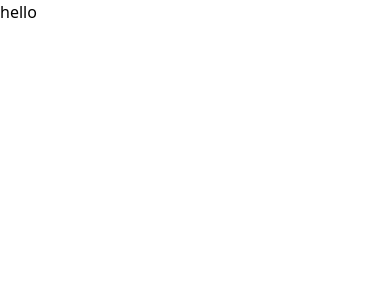
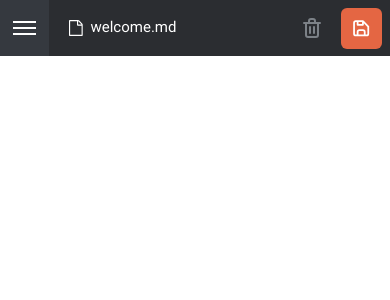
Before and after one commit to axseinga/in-browser-markdown-editor-app, a React (Vite) app: page / in a window 390 px wide. Shown: the top 300 px of the page. Built offline with nearby package versions, Linux system fonts and the light colour scheme.

Commit message:
add basic nav with mobile first

```diff
--- a/src/App.tsx
+++ b/src/App.tsx
@@ -1,8 +1,10 @@
+import { Nav } from "./components/nav";
 
 const App = () => {
+
   return (
     <div>
-      hello
+      <Nav/>
     </div>
   );
 };
--- /dev/null
+++ b/src/components/hamburger-menu.tsx
@@ -0,0 +1,38 @@
+type HamburgerMenuProps = {
+  isOpen: boolean;
+  setIsOpen: React.Dispatch<React.SetStateAction<boolean>>;
+};
+
+export const HambugerMenu = ({ isOpen, setIsOpen }: HamburgerMenuProps) => {
+  return (
+    <div className="flex h-14 w-14 items-center justify-center bg-customlightGrey-700">
+      <button
+        className="group relative flex h-[14px] w-[23px] flex-col items-center justify-between"
+        onClick={() => setIsOpen((prev) => !prev)}
+        aria-label="Toggle Menu"
+      >
+        <span
+          className={`block h-[2px] bg-white transition-all duration-300 ${
+            isOpen
+              ? "w-[23px] translate-y-[6px] rotate-45 group-hover:bg-white"
+              : "w-[23px] group-hover:bg-white"
+          }`}
+        ></span>
+        <span
+          className={`block h-[2px] bg-white transition-all duration-300 ${
+            isOpen
+              ? "w-[23px] opacity-0 group-hover:bg-white"
+              : "w-[23px] group-hover:bg-white"
+          }`}
+        ></span>
+        <span
+          className={`block h-[2px] bg-white transition-all duration-300 ${
+            isOpen
+              ? "w-[23px] -translate-y-[6px] -rotate-45 group-hover:bg-white"
+              : "w-[23px] group-hover:bg-white"
+          }`}
+        ></span>
+      </button>
+    </div>
+  );
+};
--- /dev/null
+++ b/src/components/icons/icon-delete.tsx
@@ -0,0 +1,22 @@
+type IconProps = {
+  color?: string;
+  title?: string;
+};
+
+export const IconDelete = ({ color = "#7C8187", title }: IconProps) => {
+  return (
+    <svg
+      width="18"
+      height="20"
+      xmlns="http://www.w3.org/2000/svg"
+      className="group"
+    >
+      {title && <title>{title}</title>}
+      <path
+        d="M7 16a1 1 0 0 0 1-1V9a1 1 0 1 0-2 0v6a1 1 0 0 0 1 1ZM17 4h-4V3a3 3 0 0 0-3-3H8a3 3 0 0 0-3 3v1H1a1 1 0 1 0 0 2h1v11a3 3 0 0 0 3 3h8a3 3 0 0 0 3-3V6h1a1 1 0 0 0 0-2ZM7 3a1 1 0 0 1 1-1h2a1 1 0 0 1 1 1v1H7V3Zm7 14a1 1 0 0 1-1 1H5a1 1 0 0 1-1-1V6h10v11Zm-3-1a1 1 0 0 0 1-1V9a1 1 0 0 0-2 0v6a1 1 0 0 0 1 1Z"
+        fill={color}
+        className="hover:fill-customOrange group-hover:fill-customOrange"
+      />
+    </svg>
+  );
+};
--- /dev/null
+++ b/src/components/icons/icon-document.tsx
@@ -0,0 +1,16 @@
+type IconProps = {
+  color?: string;
+  title?: string;
+};
+
+export const IconDocument = ({ color = "#FFFFFF", title }: IconProps) => {
+  return (
+    <svg width="14" height="16" xmlns="http://www.w3.org/2000/svg">
+      {title && <title>{title}</title>}
+      <path
+        d="M13.107 3.393c.167.167.31.393.429.678.119.286.178.548.178.786v10.286c0 .238-.083.44-.25.607a.827.827 0 0 1-.607.25h-12a.827.827 0 0 1-.607-.25.827.827 0 0 1-.25-.607V.857C0 .62.083.417.25.25A.827.827 0 0 1 .857 0h8c.238 0 .5.06.786.179.286.119.512.261.678.428l2.786 2.786ZM9.143 1.214v3.357H12.5c-.06-.172-.125-.294-.196-.366L9.509 1.411c-.072-.072-.194-.137-.366-.197Zm3.428 13.643V5.714H8.857a.827.827 0 0 1-.607-.25.827.827 0 0 1-.25-.607V1.143H1.143v13.714H12.57Z"
+        fill={color}
+      />
+    </svg>
+  );
+};
--- /dev/null
+++ b/src/components/icons/icon-save.tsx
@@ -0,0 +1,16 @@
+type IconProps = {
+  color?: string;
+  title?: string;
+};
+
+export const IconSave = ({ color = "#FFFFFF", title }: IconProps) => {
+  return (
+    <svg width="17" height="17" xmlns="http://www.w3.org/2000/svg">
+      {title && <title>{title}</title>}
+      <path
+        d="M15.91 5.931 10.575.598A.889.889 0 0 0 10.29.41.969.969 0 0 0 9.945.34H2.834A2.667 2.667 0 0 0 .167 3.007v10.666a2.667 2.667 0 0 0 2.667 2.667H13.5a2.667 2.667 0 0 0 2.667-2.667v-7.11a.889.889 0 0 0-.258-.632ZM5.5 2.118h3.556v1.778H5.5V2.118Zm5.334 12.444H5.5v-2.666c0-.491.398-.89.89-.89h3.555c.49 0 .889.399.889.89v2.666Zm3.555-.889c0 .491-.398.89-.889.89h-.889v-2.667a2.667 2.667 0 0 0-2.666-2.667H6.389a2.667 2.667 0 0 0-2.666 2.667v2.666h-.89a.889.889 0 0 1-.888-.889V3.007c0-.491.398-.89.889-.89h.889v2.667c0 .491.398.89.888.89h5.334c.49 0 .889-.399.889-.89V3.371l3.555 3.556v6.746Z"
+        fill={color}
+      />
+    </svg>
+  );
+};
--- /dev/null
+++ b/src/components/nav.tsx
@@ -0,0 +1,32 @@
+import { useState } from "react";
+import { IconDelete } from "@/components/icons/icon-delete";
+import { IconSave } from "@/components/icons/icon-save";
+import { IconDocument } from "@/components/icons/icon-document";
+import { HambugerMenu } from "./hamburger-menu";
+
+export const Nav = () => {
+  const [isOpen, setIsOpen] = useState(false);
+  return (
+    <nav className="font-roboto flex h-14 items-center bg-customlightGrey-800 text-white">
+      <HambugerMenu isOpen={isOpen} setIsOpen={setIsOpen} />
+      <div className="flex w-full items-center justify-between pl-5 pr-2">
+        <div>
+          {/* <p>doc name</p> */}
+          <div className="flex items-center gap-2">
+            <IconDocument />
+            <p className="text-heading-m-in-app">welcome.md</p>
+          </div>
+        </div>
+        <div className="flex items-center gap-5">
+          <button aria-label="Delete file">
+            <IconDelete />
+          </button>
+          <button className="bg-customOrange hover:bg-customOrangeHover flex items-center gap-2 rounded-md p-3 transition-all duration-300">
+            <IconSave />
+            {/* <p>Save Changes</p> */}
+          </button>
+        </div>
+      </div>
+    </nav>
+  );
+};
--- a/tailwind.config.js
+++ b/tailwind.config.js
@@ -14,6 +14,8 @@ export default {
         "customlightGrey-800": "#2B2D31",
         "customlightGrey-900": "#1D1F22",
         customBlack: "#151619",
+        customOrange: "#E46643",
+        customOrangeHover: "#F39765",
       },
       fontSize: {
         "preview-h1": ["2rem", "100%"],
```
